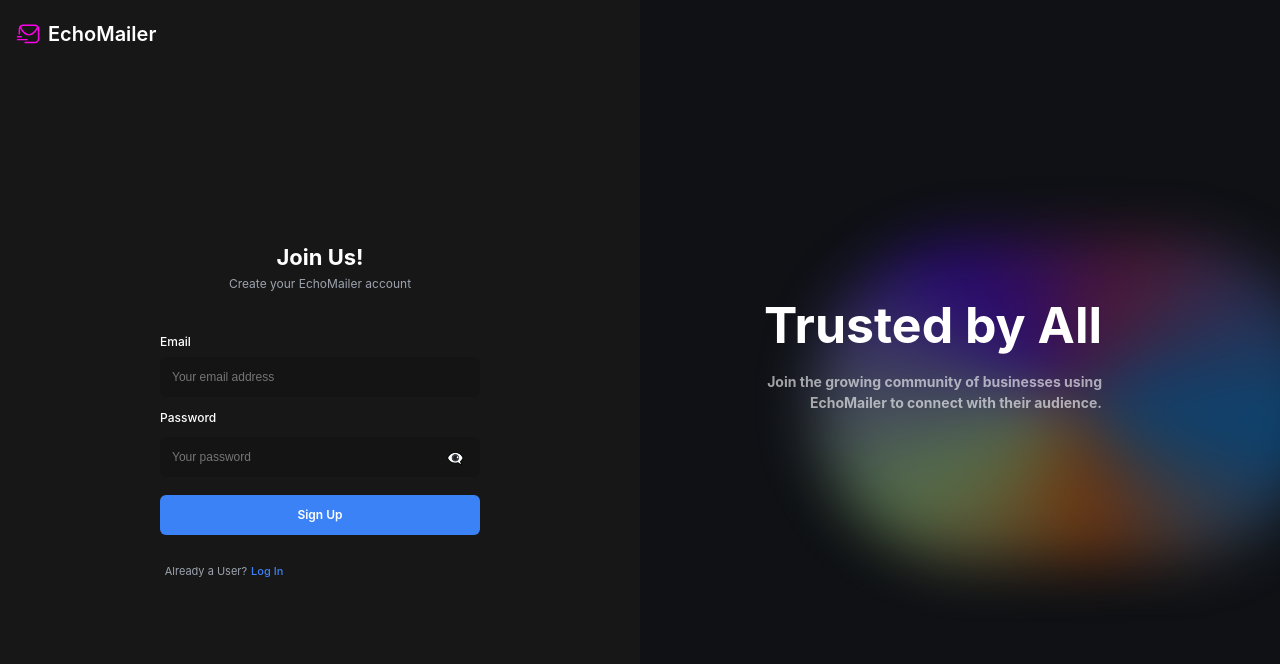
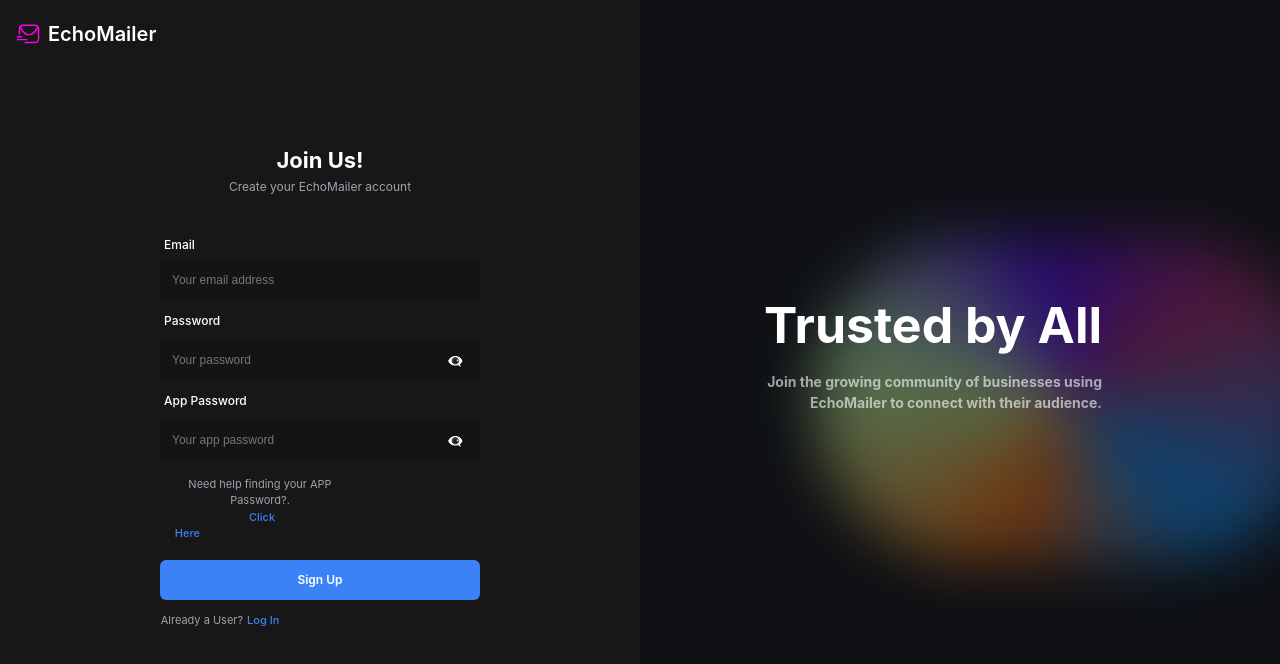
Before and after one commit to Mercy036/EchoMailer, a React (Vite) app in the folder frontend/: page /signup in a window 1280 px wide. Shown: the top 664 px of the page. Built offline with nearby package versions, Linux system fonts and the light colour scheme.

Commit message:
Added apppassword

```diff
--- a/frontend/src/css/sign_up.css
+++ b/frontend/src/css/sign_up.css
@@ -71,6 +71,7 @@
     gap: 12px;
     width: 100%;
     max-width: 320px;
+    margin-bottom: 3rem;
 }
 
 .signup-group {
@@ -85,11 +86,19 @@
     margin-bottom: 4px;
 }
 
+.signup-appPassword-header {
+    display: flex;
+    justify-content: space-between;
+    align-items: center;
+    margin-bottom: 4px;
+}
+
 .signup-label {
     margin-bottom: 6px;
     font-size: 12px;
     font-weight: 500;
     text-align: left;
+    margin-left: 4px;
 }
 
 .signup-input-email,
@@ -111,7 +120,32 @@
     align-items: center;
 }
 
-.signup-toggle {
+.signup-appPassword-container {
+    position: relative;
+    display: flex;
+    align-items: center;
+}
+
+.signup-toggle-PASSWORD{
+    position: absolute;
+    right: 12px;
+    top: 50%;
+    transform: translateY(-50%);
+    background: none;
+    border: none;
+    color: #6b7280;
+    cursor: pointer;
+    font-size: 14px;
+    padding: 4px;
+    display: flex;
+    align-items: center;
+    justify-content: center;
+    min-width: 24px;
+    min-height: 24px;
+    z-index: 10;
+}
+
+.signup-toggle-APPPASSWORD {
     position: absolute;
     right: 12px;
     top: 50%;
@@ -150,9 +184,32 @@
 
 .signup-footer {
     margin-top: 16px;
+    font-size: 11px;
     text-align: center;
+    margin-right: 7.5rem;
+}
+
+.signup-footer-USER {
+    margin-top: 0px;
     font-size: 11px;
-    margin-right: 12rem;
+    text-align: center;
+    margin-right: 12.5rem;
+}
+
+.signup-help-link {
+    color: #3b82f6;
+    text-decoration: none;
+    margin-left: 4px;
+    margin-right: 9.08rem;
+}
+
+.signup-help-link:hover {
+    text-decoration: underline;
+}
+
+
+.signup-footer a {
+    margin-left: 4px;
 }
 
 .signup-footer-text {
@@ -210,7 +267,7 @@
     inset: 0;
     margin: auto;
     background: conic-gradient(from 0deg, #08f, #f60, #bbffa1, #4c00ff, #ab2666, #09f);
-    animation: spinBlob 20s linear infinite;
+    animation: spinBlob 15s linear infinite;
 }
 
 .signup-trusted {
--- a/frontend/src/pages/sign_up.jsx
+++ b/frontend/src/pages/sign_up.jsx
@@ -2,11 +2,14 @@
 import "../css/sign_up.css";
 
 import emailIcon from "../assets/email.svg";
-
+import {useNavigate} from 'react-router-dom';
 function SignUp() {
+    const navigate=useNavigate();
     const [email,setEmail]=useState('');
     const [password,setPassword]=useState('');
     const [showPassword,setShowPassword]=useState(false);
+    const [appPassword,setAppPassword]=useState('');
+    const [showAppPassword,setShowAppPassword]=useState(false);
 
     const handleSignUp=()=>{
         console.log('Sign up attempted with:', { email, password });
@@ -38,6 +41,7 @@
                             placeholder="Your email address"
                         />
                     </div>
+
                     <div className="signup-group">
                         <div className="signup-password-header">
                             <label className="signup-label">Password</label>
@@ -53,18 +57,51 @@
                             <button
                                 type="button"
                                 onClick={() => setShowPassword(!showPassword)}
-                                className="signup-toggle"
+                                className="signup-toggle-PASSWORD"
                             >
                                 {showPassword ? "👁️" : "👁️‍🗨️"}
                             </button>
                         </div>
                     </div>
+
+                    <div className="signup-group">
+                        <div className="signup-appPassword-header">
+                            <label className="signup-label">App Password</label>
+                        </div>
+                        <div className="signup-appPassword-container">
+                            <input
+                                type={showAppPassword ? "text" : "password"}
+                                value={appPassword}
+                                onChange={(e) => setAppPassword(e.target.value)}
+                                className="signup-input-password"
+                                placeholder="Your app password"
+                            />
+                            <button
+                                type="button"
+                                onClick={() => setShowAppPassword(!showAppPassword)}
+                                className="signup-toggle-APPPASSWORD"
+                            >
+                                {showAppPassword ? "👁️" : "👁️‍🗨️"}
+                            </button>
+                        </div>
+                        <div className="signup-footer">
+                            <span className="signup-footer-text">Need help finding your APP Password?.</span>
+                            <br />
+                            <a href='https://support.google.com/mail/answer/185833?hl=en' target="_blank" rel="noopener noreferrer"   className="signup-help-link">Click Here</a>
+                        </div>
+                    </div>
+
                     <button onClick={handleSignUp} className="signup-button">Sign Up</button>
-                    <div className="signup-footer">
+
+                    <div className="signup-footer-USER">
                         <span className="signup-footer-text">Already a User?</span>
-                        <a href="#" className="signup-login-link">Log In</a>
+                        <a href="#" className="signup-login-link" onClick={(e)=>{
+                            e.preventDefault();
+                            navigate('/signin');
+                        }}>Log In</a>
                     </div>
                 </div>
+
             </div>
 
             <div className="signup-right">
```
